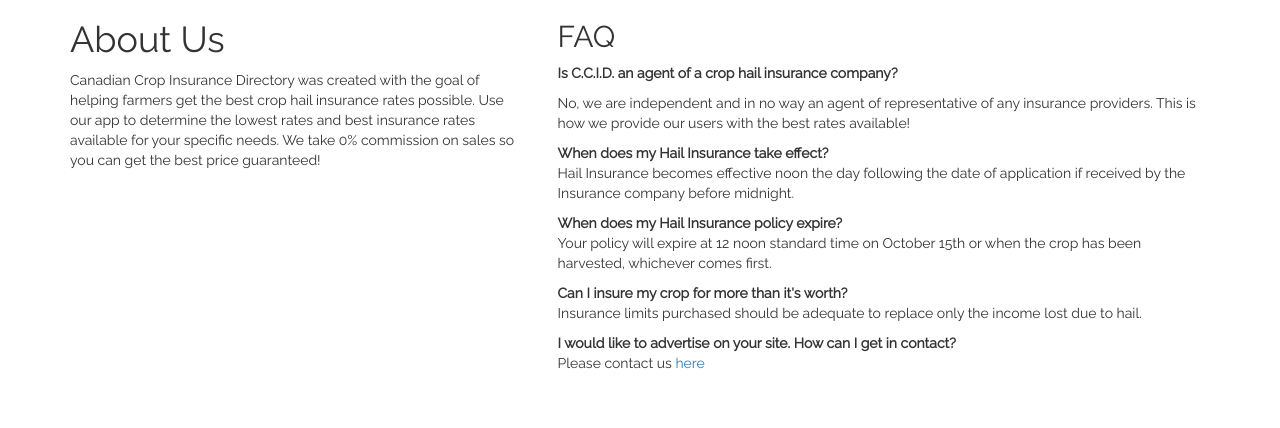
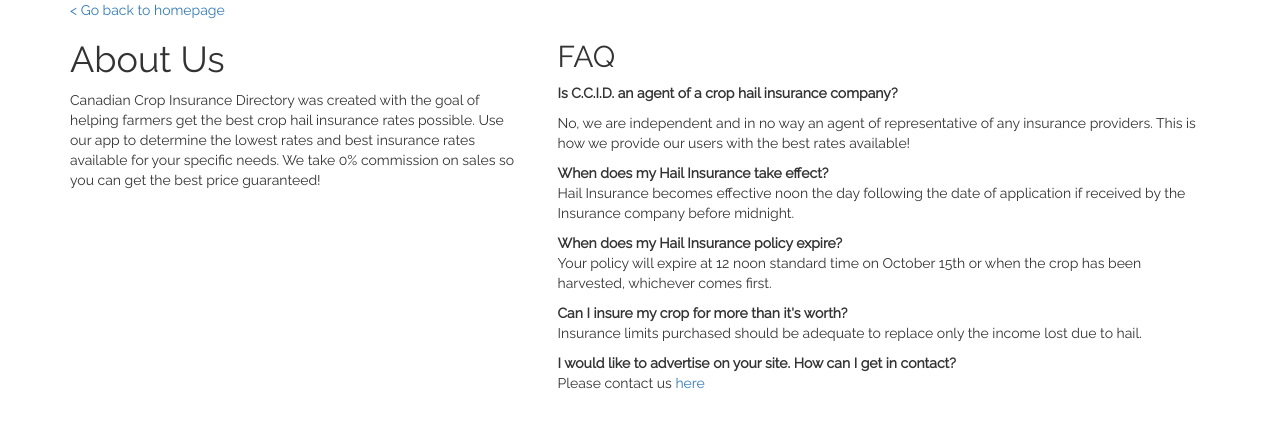
Before and after one commit to doggra/CCID, a Django app: page /about/ in a window 1280 px wide. Shown: the top 428 px of the page. Run offline with Django 3.2, Linux system fonts and the light colour scheme; some libraries are stand-ins or nearby versions.

Commit message:
add title to base.html, fix about and quote page

```diff
--- a/ccid/templates/base.html
+++ b/ccid/templates/base.html
@@ -3,7 +3,7 @@
 <!doctype html>
 <html>
 <head>
-
+    <title>C.C.I.D - Canadian Crop Insurance Directory</title>
     <meta charset="utf-8" />
     <meta name="viewport" content="width=device-width, initial-scale=1">
     <link rel="stylesheet" type="text/css" href="{% static 'css/bootstrap.min.css' %}" />
--- a/ccid/templates/ccid/about.html
+++ b/ccid/templates/ccid/about.html
@@ -1,6 +1,11 @@
 {% extends 'base.html' %}
 {% block content %}
-<div class="container">
+<div id="about" class="container">
+	<div class="row">
+		<div class="col-xs-12">
+            <a href="{% url 'home' %}">< Go back to homepage</a>
+		</div>
+	</div>
 	<div class="row">
 		<div class="col-sm-5">
 			<h1>About Us</h1>
```
Also changed, not shown: ccid/templates/ccid/quote.html (+7 -0 lines).
